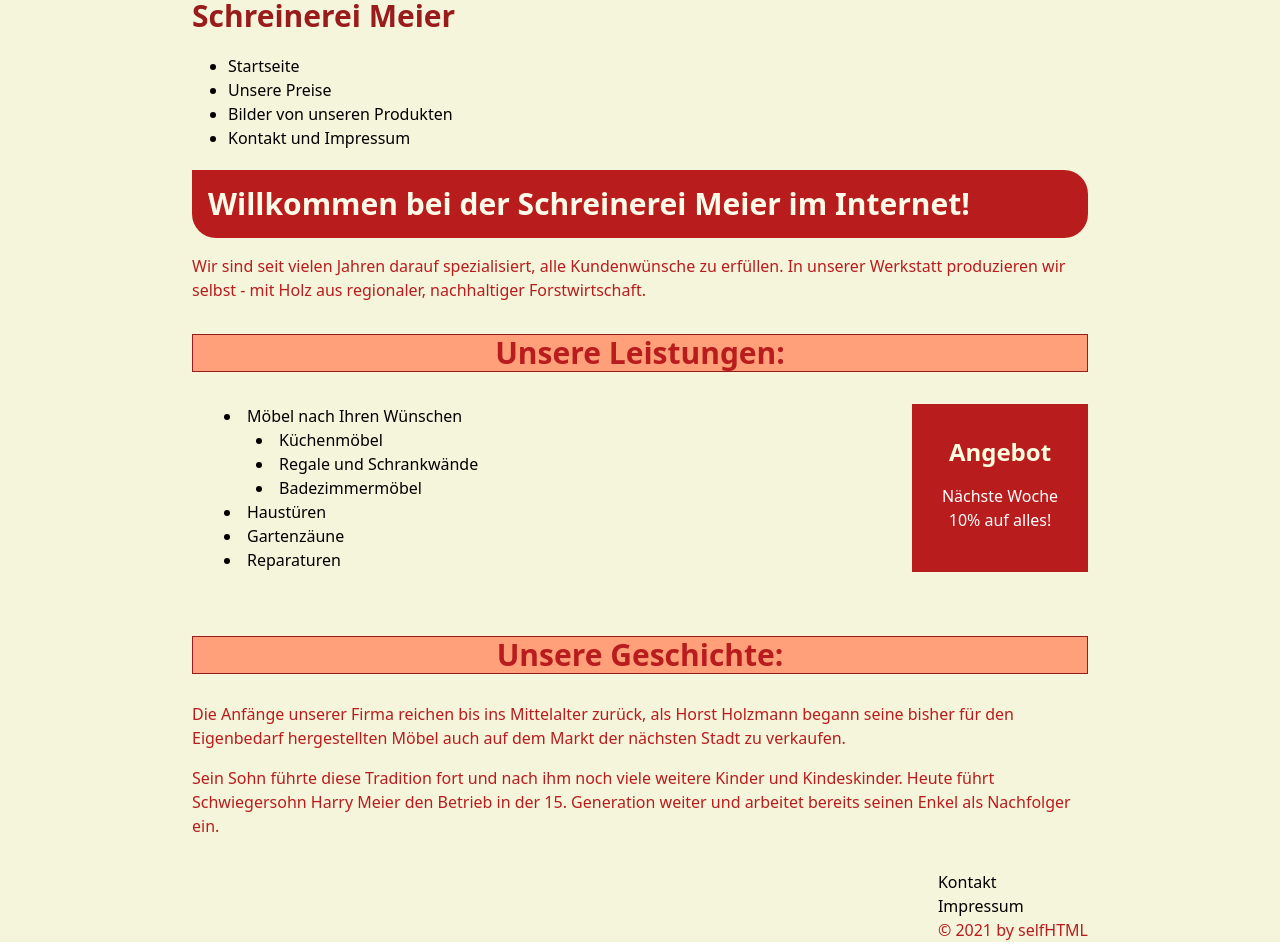
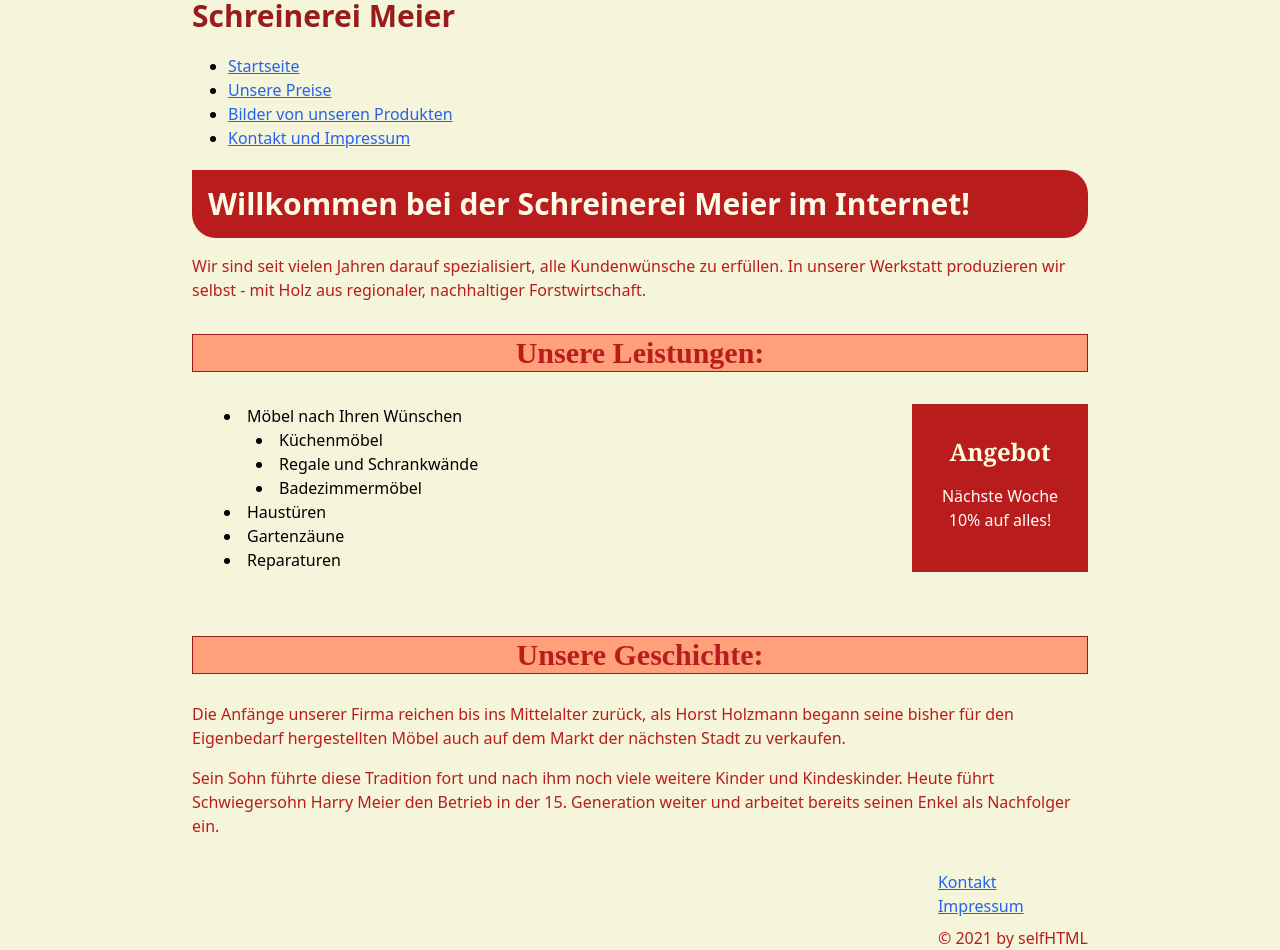
Before and after one commit to j1gc/Schreinerei, a SvelteKit app: page / in a window 1280 px wide. Shown: the part 160-1110 px from the top of the page. Built offline with nearby package versions, Linux system fonts and the light colour scheme.

Commit message:
little edits

```diff
--- a/src/lib/components/heading.svelte
+++ b/src/lib/components/heading.svelte
@@ -10,7 +10,7 @@
 
 <h2
 	class={cn(
-		'flex justify-center text-xl sm:text-3xl font-bold text-red-700 bg-[LightSalmon] border border-red-800',
+		"flex justify-center text-xl sm:text-3xl font-bold font-[cursive] text-red-700 bg-[LightSalmon] border border-red-800",
 		className
 	)}
 	{...$$restProps}
--- a/src/routes/+layout.svelte
+++ b/src/routes/+layout.svelte
@@ -1,4 +1,5 @@
 <script>
+	import Link from '$lib/components/link.svelte';
 	import Text from '$lib/components/text.svelte';
 	import '../app.css';
 </script>
@@ -22,18 +23,18 @@
 
 	<nav class="p-5 pl-9">
 		<ul class="list-disc">
-			<li><a href="/">Startseite</a></li>
-			<li><a href="/preise">Unsere Preise</a></li>
-			<li><a href="/inhalt">Bilder von unseren Produkten</a></li>
-			<li><a href="/kontakt">Kontakt und Impressum</a></li>
+			<li><Link href="/">Startseite</Link></li>
+			<li><Link href="/preise">Unsere Preise</Link></li>
+			<li><Link href="/inhalt">Bilder von unseren Produkten</Link></li>
+			<li><Link href="/kontakt">Kontakt und Impressum</Link></li>
 		</ul>
 	</nav>
 	<slot />
 	<footer class="flex justify-end">
 		<div class="flex flex-col">
-			<a href="/kontakt#Kontakt">Kontakt</a>
-			<a href="/kontakt">Impressum</a>
-			<Text>© 2021 by selfHTML</Text>
+			<Link href="/kontakt#Kontakt">Kontakt</Link>
+			<Link href="/kontakt">Impressum</Link>
+			<Text class="pt-2">© 2021 by selfHTML</Text>
 		</div>
 	</footer>
 </main>
--- a/src/routes/+page.svelte
+++ b/src/routes/+page.svelte
@@ -30,7 +30,7 @@
 		<aside
 			class=" bg-red-700 text-white max-w-[11em] p-[1em] max-sm:mx-auto flex flex-col items-center text-center"
 		>
-			<h3 class="py-4 text-2xl font-bold text-[lightyellow]">Angebot</h3>
+			<h3 class="py-4 text-2xl font-bold font-serif text-[lightyellow]">Angebot</h3>
 			<p>Nächste Woche 10% auf alles!</p>
 		</aside>
 	</div>
```
Also changed, not shown: 1 other file (tests, documents, lock files or other folders).
